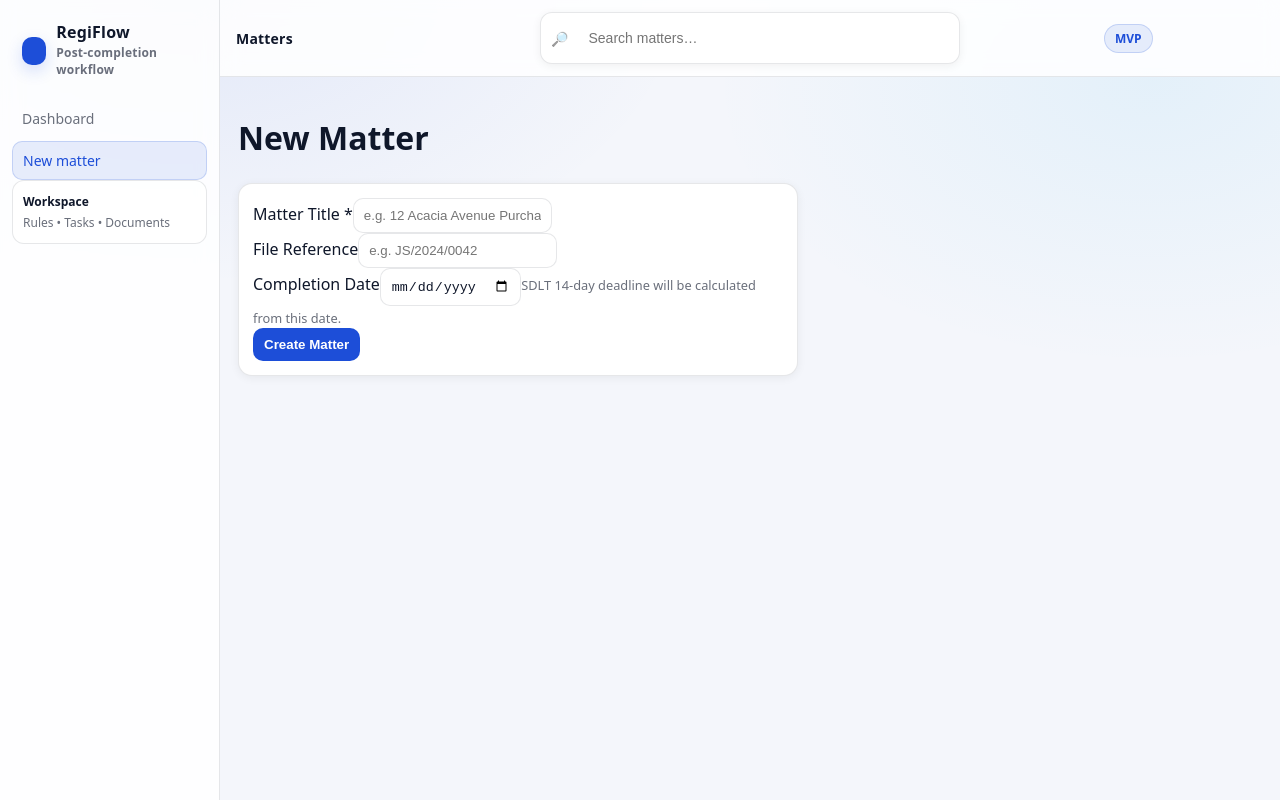
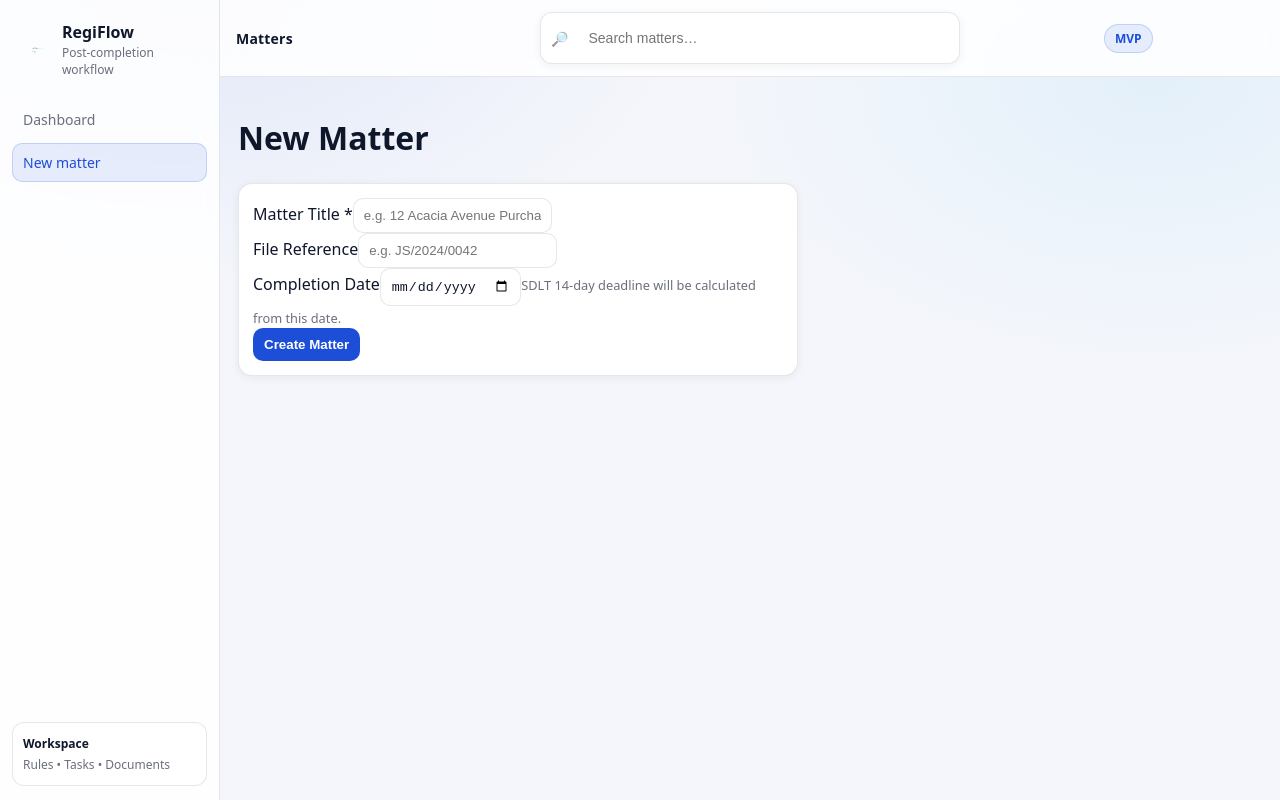
Before and after one commit to bellamclaren05-svg/regiflow-mvp, a Next.js app: page /matters/new in a window 1280 px wide. Built offline with nearby package versions, Linux system fonts and the light colour scheme.

Commit message:
Refresh AppShell + globals for clean professional theme

```diff
--- a/src/components/AppShell.tsx
+++ b/src/components/AppShell.tsx
@@ -2,7 +2,7 @@ import Link from "next/link";
 import { useRouter } from "next/router";
 import { ReactNode } from "react";
 
-function NavItem({
+function NavLink({
   href,
   label,
   active,
@@ -20,34 +20,30 @@ function NavItem({
 
 export default function AppShell({ children }: { children: ReactNode }) {
   const router = useRouter();
-  const pathname = router.pathname;
+  const path = router.pathname;
 
-  const isDashboard = pathname === "/";
-  const isMatters = pathname.startsWith("/matters");
+  const isDashboard = path === "/";
+  const isMatters = path.startsWith("/matters");
 
   return (
     <div className="app-shell">
       <aside className="sidebar">
         <div className="brand">
-          <div className="brand-badge" />
-          <div>
-            <div style={{ fontWeight: 900, lineHeight: 1.1 }}>RegiFlow</div>
-            <div style={{ fontSize: 12, color: "var(--muted)", marginTop: 2 }}>
-              Post-completion workflow
-            </div>
+          <img className="brand-logo" src="/logo.png" alt="RegiFlow" />
+          <div className="brand-text">
+            <div className="brand-name">RegiFlow</div>
+            <div className="brand-sub">Post-completion workflow</div>
           </div>
         </div>
 
         <nav className="nav">
-          <NavItem href="/" label="Dashboard" active={isDashboard} />
-          <NavItem href="/matters/new" label="New matter" active={pathname === "/matters/new"} />
+          <NavLink href="/" label="Dashboard" active={isDashboard} />
+          <NavLink href="/matters/new" label="New matter" active={path === "/matters/new"} />
         </nav>
 
         <div className="sidebar-footer">
           <div className="sidebar-footer-title">Workspace</div>
-          <div className="sidebar-footer-sub">
-            Rules • Tasks • Documents
-          </div>
+          <div className="sidebar-footer-sub">Rules • Tasks • Documents</div>
         </div>
       </aside>
 
@@ -61,7 +57,7 @@ export default function AppShell({ children }: { children: ReactNode }) {
 
           <div className="topbar-center">
             <div className="search">
-              <span style={{ fontSize: 14, color: "var(--muted)" }}>🔎</span>
+              <span className="search-icon">🔎</span>
               <input placeholder="Search matters…" />
             </div>
           </div>
@@ -75,75 +71,6 @@ export default function AppShell({ children }: { children: ReactNode }) {
           <div className="container">{children}</div>
         </main>
       </div>
-
-      <style jsx>{`
-        /* Local styles for shell-only elements (uses your globals variables) */
-        .nav-item {
-          display: flex;
-          align-items: center;
-          padding: 9px 10px;
-          border-radius: 10px;
-          color: var(--muted);
-          font-size: 14px;
-          border: 1px solid transparent;
-        }
-        .nav-item:hover {
-          background: rgba(2, 6, 23, 0.04);
-          color: var(--text);
-        }
-        .nav-item.active {
-          background: var(--primary-soft);
-          color: var(--primary);
-          border-color: rgba(29, 78, 216, 0.18);
-        }
-
-        .sidebar-footer {
-          margin-top: auto;
-          padding: 12px 10px;
-          border-radius: 12px;
-          border: 1px solid var(--border);
-          background: rgba(255, 255, 255, 0.6);
-        }
-        .sidebar-footer-title {
-          font-weight: 800;
-          font-size: 12px;
-          color: var(--text);
-          margin-bottom: 4px;
-        }
-        .sidebar-footer-sub {
-          font-size: 12px;
-          color: var(--muted);
-        }
-
-        .page-title {
-          font-weight: 900;
-          font-size: 14px;
-          letter-spacing: 0.2px;
-        }
-
-        .topbar-left,
-        .topbar-right {
-          min-width: 160px;
-          display: flex;
-          align-items: center;
-          gap: 10px;
-        }
-        .topbar-center {
-          flex: 1;
-          display: flex;
-          justify-content: center;
-        }
-
-        @media (max-width: 980px) {
-          .topbar-left,
-          .topbar-right {
-            min-width: auto;
-          }
-          .topbar-center {
-            justify-content: stretch;
-          }
-        }
-      `}</style>
     </div>
   );
 }
--- a/src/styles/globals.css
+++ b/src/styles/globals.css
@@ -1,9 +1,10 @@
 /* ------------------------------------
    RegiFlow – Clean Professional Light UI
-   (less puffy, more modern, not startup-y)
+   Light + modern + clean (not startup-y)
 ------------------------------------- */
 
 :root {
+  /* Base */
   --bg: #f4f6fb;
   --surface: #ffffff;
   --surface-2: #f8fafc;
@@ -14,6 +15,7 @@
   --border: rgba(15, 23, 42, 0.10);
   --border-strong: rgba(15, 23, 42, 0.14);
 
+  /* Brand */
   --primary: #1d4ed8;       /* professional blue */
   --primary-soft: rgba(29, 78, 216, 0.10);
 
@@ -21,20 +23,21 @@
   --warning: #d97706;
   --danger: #dc2626;
 
+  /* Shape & depth */
   --radius: 14px;
   --radius-sm: 10px;
 
-  /* MUCH subtler shadow (less “puffy”) */
   --shadow-sm: 0 2px 10px rgba(2, 6, 23, 0.06);
   --shadow: 0 10px 30px rgba(2, 6, 23, 0.08);
 
-  /* Layout tuning */
+  /* Layout */
   --sidebar-w: 220px;       /* slimmer sidebar */
   --content-max: 1280px;    /* wider content */
   --gap: 14px;
 
-  --font: ui-sans-serif, system-ui, -apple-system, Segoe UI, Roboto, Helvetica, Arial, "Apple Color Emoji",
-           "Segoe UI Emoji";
+  /* Font */
+  --font: ui-sans-serif, system-ui, -apple-system, Segoe UI, Roboto, Helvetica, Arial,
+           "Apple Color Emoji", "Segoe UI Emoji";
 }
 
 * { box-sizing: border-box; }
@@ -48,7 +51,7 @@ html, body {
   background: var(--bg);
 }
 
-/* Softer, cleaner background (less “gradienty”) */
+/* subtle tint only (clean, not flashy) */
 body {
   background-image:
     radial-gradient(900px 520px at 15% 0%, rgba(29, 78, 216, 0.08) 0%, transparent 55%),
@@ -58,7 +61,7 @@ body {
 
 a { color: inherit; text-decoration: none; }
 .text-muted { color: var(--muted); }
-.error-msg { color: var(--danger); font-weight: 600; }
+.error-msg { color: var(--danger); font-weight: 700; }
 
 /* -----------------------------
    App Shell
@@ -77,6 +80,9 @@ a { color: inherit; text-decoration: none; }
   border-right: 1px solid var(--border);
   background: rgba(255, 255, 255, 0.86);
   backdrop-filter: blur(10px);
+  display: flex;
+  flex-direction: column;
+  gap: 12px;
 }
 
 .brand {
@@ -85,46 +91,67 @@ a { color: inherit; text-decoration: none; }
   gap: 10px;
   padding: 10px 10px;
   border-radius: 12px;
-  font-weight: 800;
-  letter-spacing: 0.2px;
 }
 
-.brand-badge {
-  width: 28px;
-  height: 28px;
+.brand-logo {
+  width: 30px;
+  height: 30px;
   border-radius: 10px;
-  background: var(--primary);
-  box-shadow: 0 6px 16px rgba(29, 78, 216, 0.18);
+  object-fit: contain;
+  background: transparent;
 }
 
+.brand-text { display: flex; flex-direction: column; }
+.brand-name { font-weight: 900; line-height: 1.1; }
+.brand-sub { font-size: 12px; color: var(--muted); margin-top: 2px; }
+
 .nav {
-  margin-top: 12px;
   display: flex;
   flex-direction: column;
   gap: 4px;
 }
 
-.nav a {
+.nav-item {
   display: flex;
   align-items: center;
-  gap: 10px;
   padding: 9px 10px;
   border-radius: 10px;
   color: var(--muted);
   font-size: 14px;
+  border: 1px solid transparent;
 }
 
-.nav a:hover {
+.nav-item:hover {
   background: rgba(2, 6, 23, 0.04);
   color: var(--text);
 }
 
-.nav a.active {
+.nav-item.active {
   background: var(--primary-soft);
   color: var(--primary);
-  border: 1px solid rgba(29, 78, 216, 0.18);
+  border-color: rgba(29, 78, 216, 0.18);
 }
 
+.sidebar-footer {
+  margin-top: auto;
+  padding: 12px 10px;
+  border-radius: 12px;
+  border: 1px solid var(--border);
+  background: rgba(255, 255, 255, 0.60);
+}
+
+.sidebar-footer-title {
+  font-weight: 900;
+  font-size: 12px;
+  margin-bottom: 4px;
+}
+
+.sidebar-footer-sub {
+  font-size: 12px;
+  color: var(--muted);
+}
+
+/* Main + topbar */
 .main {
   display: flex;
   flex-direction: column;
@@ -145,16 +172,30 @@ a { color: inherit; text-decoration: none; }
   gap: 12px;
 }
 
-.topbar h1 {
-  margin: 0;
-  font-size: 15px;
-  font-weight: 800;
+.page-title {
+  font-weight: 900;
+  font-size: 14px;
   letter-spacing: 0.2px;
 }
 
+.topbar-left,
+.topbar-right {
+  min-width: 160px;
+  display: flex;
+  align-items: center;
+  gap: 10px;
+}
+
+.topbar-center {
+  flex: 1;
+  display: flex;
+  justify-content: center;
+}
+
+/* Search */
 .search {
   flex: 1;
-  max-width: 420px; /* smaller so it doesn’t dominate */
+  max-width: 420px;
   display: flex;
   align-items: center;
   gap: 10px;
@@ -165,6 +206,8 @@ a { color: inherit; text-decoration: none; }
   box-shadow: var(--shadow-sm);
 }
 
+.search-icon { font-size: 14px; color: var(--muted); }
+
 .search input {
   border: none;
   outline: none;
@@ -174,19 +217,16 @@ a { color: inherit; text-decoration: none; }
   color: var(--text);
 }
 
-.content {
-  padding: 18px;
-}
+/* Content */
+.content { padding: 18px; }
 
 .container {
   max-width: var(--content-max);
   margin: 0 auto;
 }
 
-/* Better default spacing */
-.container > * + * {
-  margin-top: var(--gap);
-}
+/* Nice default vertical rhythm */
+.container > * + * { margin-top: var(--gap); }
 
 /* -----------------------------
    Cards, buttons, badges, inputs
@@ -196,15 +236,16 @@ a { color: inherit; text-decoration: none; }
   border: 1px solid var(--border);
   border-radius: var(--radius);
   box-shadow: var(--shadow-sm);
-  padding: 14px; /* less chunky */
+  padding: 14px;
 }
 
 .card h2 {
   margin: 0 0 10px 0;
   font-size: 14px;
-  font-weight: 800;
+  font-weight: 900;
 }
 
+/* Buttons */
 button, .btn {
   border: 1px solid var(--border);
   background: var(--surface);
@@ -212,7 +253,7 @@ button, .btn {
   border-radius: 10px;
   padding: 8px 10px;
   cursor: pointer;
-  font-weight: 700;
+  font-weight: 800;
 }
 
 button:hover, .btn:hover {
@@ -223,13 +264,12 @@ button:hover, .btn:hover {
 .btn-primary {
   background: var(--primary);
   border-color: rgba(29, 78, 216, 0.30);
-  color: white;
+  color: #fff;
 }
 
-.btn-primary:hover {
-  filter: brightness(0.95);
-}
+.btn-primary:hover { filter: brightness(0.95); }
 
+/* Inputs */
 input, select {
   border: 1px solid var(--border);
   border-radius: 10px;
@@ -248,11 +288,10 @@ input:focus, select:focus, button:focus {
 .badge {
   display: inline-flex;
   align-items: center;
-  gap: 6px;
   padding: 5px 10px;
   border-radius: 999px;
   font-size: 12px;
-  font-weight: 800;
+  font-weight: 900;
   border: 1px solid var(--border);
   background: var(--surface-2);
   color: var(--muted);
@@ -271,8 +310,10 @@ input:focus, select:focus, button:focus {
 }
 
 /* -----------------------------
-   Tables (fix your Matters list)
+   Tables (Matters list fix)
 -------------------------------- */
+.table-wrap { overflow-x: auto; }
+
 table {
   width: 100%;
   border-collapse: separate;
@@ -283,13 +324,13 @@ th {
   text-align: left;
   font-size: 12px;
   color: var(--muted);
-  font-weight: 800;
-  padding: 10px 10px;
+  font-weight: 900;
+  padding: 10px;
   border-bottom: 1px solid var(--border);
 }
 
 td {
-  padding: 10px 10px;
+  padding: 10px;
   border-bottom: 1px solid rgba(15, 23, 42, 0.06);
   font-size: 14px;
 }
@@ -298,14 +339,19 @@ tr:hover td {
   background: rgba(2, 6, 23, 0.02);
 }
 
-.table-wrap {
-  overflow-x: auto;
-}
-
-/* Responsive */
+/* -----------------------------
+   Responsive
+-------------------------------- */
 @media (max-width: 980px) {
   .app-shell { grid-template-columns: 1fr; }
-  .sidebar { position: relative; height: auto; border-right: none; border-bottom: 1px solid var(--border); }
+  .sidebar {
+    position: relative;
+    height: auto;
+    border-right: none;
+    border-bottom: 1px solid var(--border);
+  }
   .topbar { position: relative; }
+  .topbar-left, .topbar-right { min-width: auto; }
+  .topbar-center { justify-content: stretch; }
   .search { max-width: 100%; }
 }
```
Also changed, not shown: public/logo.png (added).
